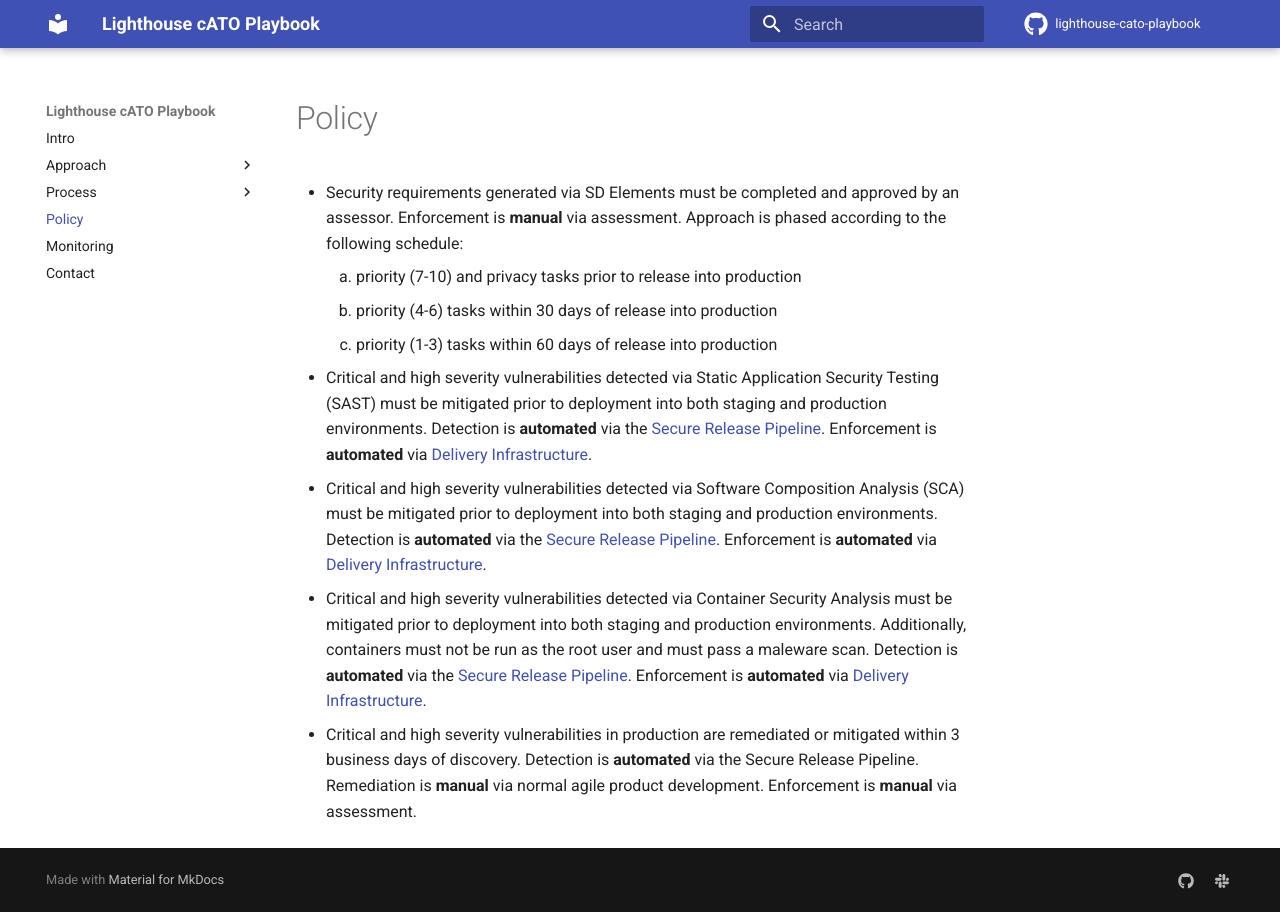
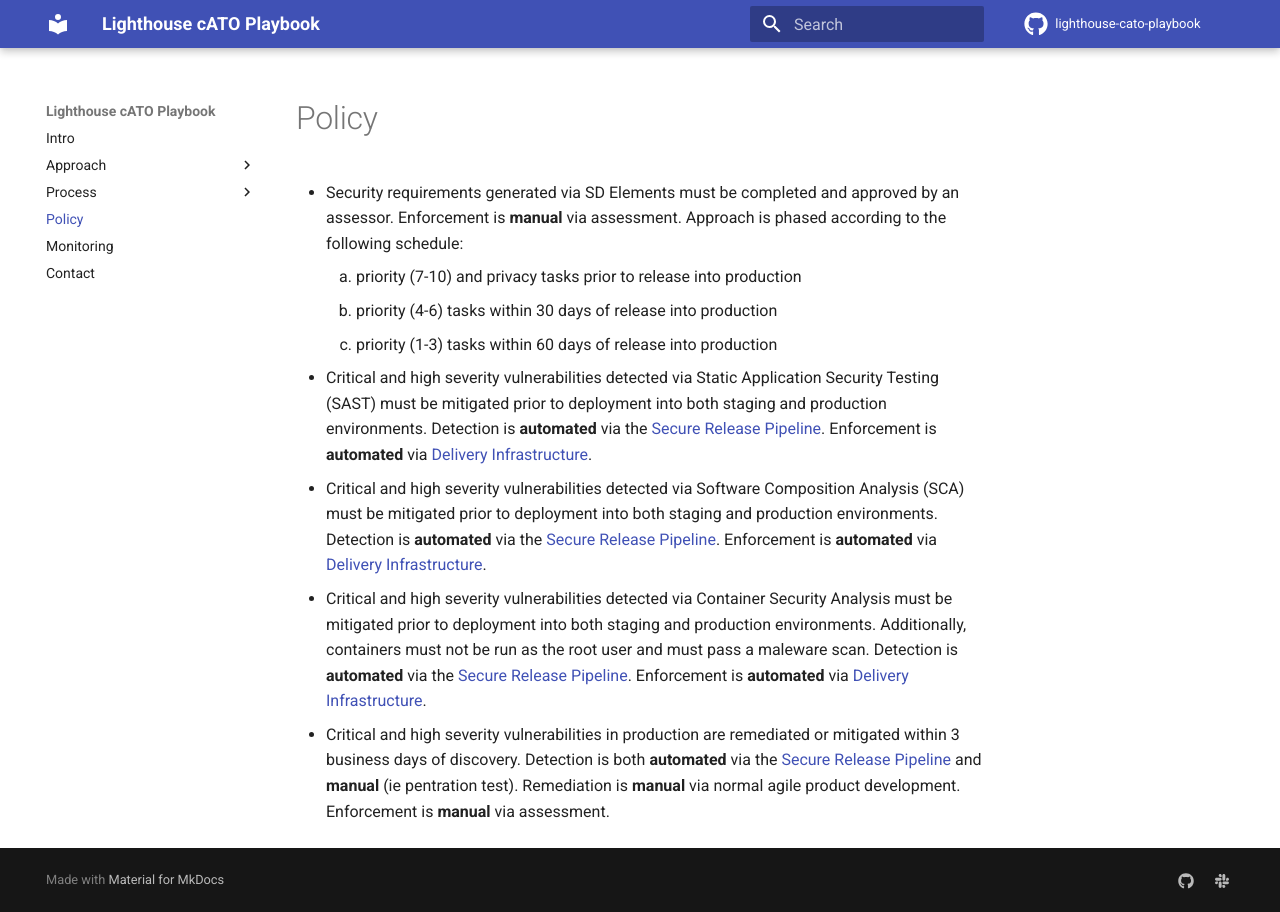
Before and after one commit to rise8-us/cato-playbook, an MkDocs documentation site: the page built from docs/policy.md, in a window 1280 px wide. Built offline with MkDocs 1.6.1 and Material for MkDocs 9.7.7, drawn with Linux system fonts in a browser that asks for light colours; comment, search, counter and statistics services are not loaded.

Commit message:
Relink secrel to documentation site instead of repository

```diff
--- a/docs/policy.md
+++ b/docs/policy.md
@@ -7,17 +7,19 @@
     3. priority (1-3) tasks within 60 days of release into production
 - Critical and high severity vulnerabilities detected via Static Application Security Testing (SAST) must be mitigated
 prior to deployment into both staging and production environments. Detection is **automated** via the
-[Secure Release Pipeline]((https://github.com/department-of-veterans-affairs/lighthouse-tornado)). Enforcement is
+[Secure Release Pipeline](https://department-of-veterans-affairs.github.io/lighthouse-tornado). Enforcement is
 **automated** via [Delivery Infrastructure](https://department-of-veterans-affairs.github.io/lighthouse-di-documentation/).
 - Critical and high severity vulnerabilities detected via Software Composition Analysis (SCA) must be mitigated prior to
 deployment into both staging and production environments. Detection is **automated** via the
-[Secure Release Pipeline]((https://github.com/department-of-veterans-affairs/lighthouse-tornado)). Enforcement is
+[Secure Release Pipeline](https://department-of-veterans-affairs.github.io/lighthouse-tornado/). Enforcement is
 **automated** via [Delivery Infrastructure](https://department-of-veterans-affairs.github.io/lighthouse-di-documentation/).
 - Critical and high severity vulnerabilities detected via Container Security Analysis must be mitigated prior to
 deployment into both staging and production environments. Additionally, containers must not be run as the root user and
 must pass a maleware scan. Detection is **automated** via the
-[Secure Release Pipeline]((https://github.com/department-of-veterans-affairs/lighthouse-tornado)). Enforcement is
+[Secure Release Pipeline](https://department-of-veterans-affairs.github.io/lighthouse-tornado/). Enforcement is
 **automated** via [Delivery Infrastructure](https://department-of-veterans-affairs.github.io/lighthouse-di-documentation/).
 - Critical and high severity vulnerabilities in production are remediated or mitigated within 3 business days of
-discovery. Detection is **automated** via the Secure Release Pipeline. Remediation is **manual** via normal agile
-product development. Enforcement is **manual** via assessment.
+discovery. Detection is both **automated** via the
+[Secure Release Pipeline](https://department-of-veterans-affairs.github.io/lighthouse-tornado/) and **manual**
+(ie pentration test). Remediation is **manual** via normal agile product development. Enforcement is **manual** via
+assessment.
```
